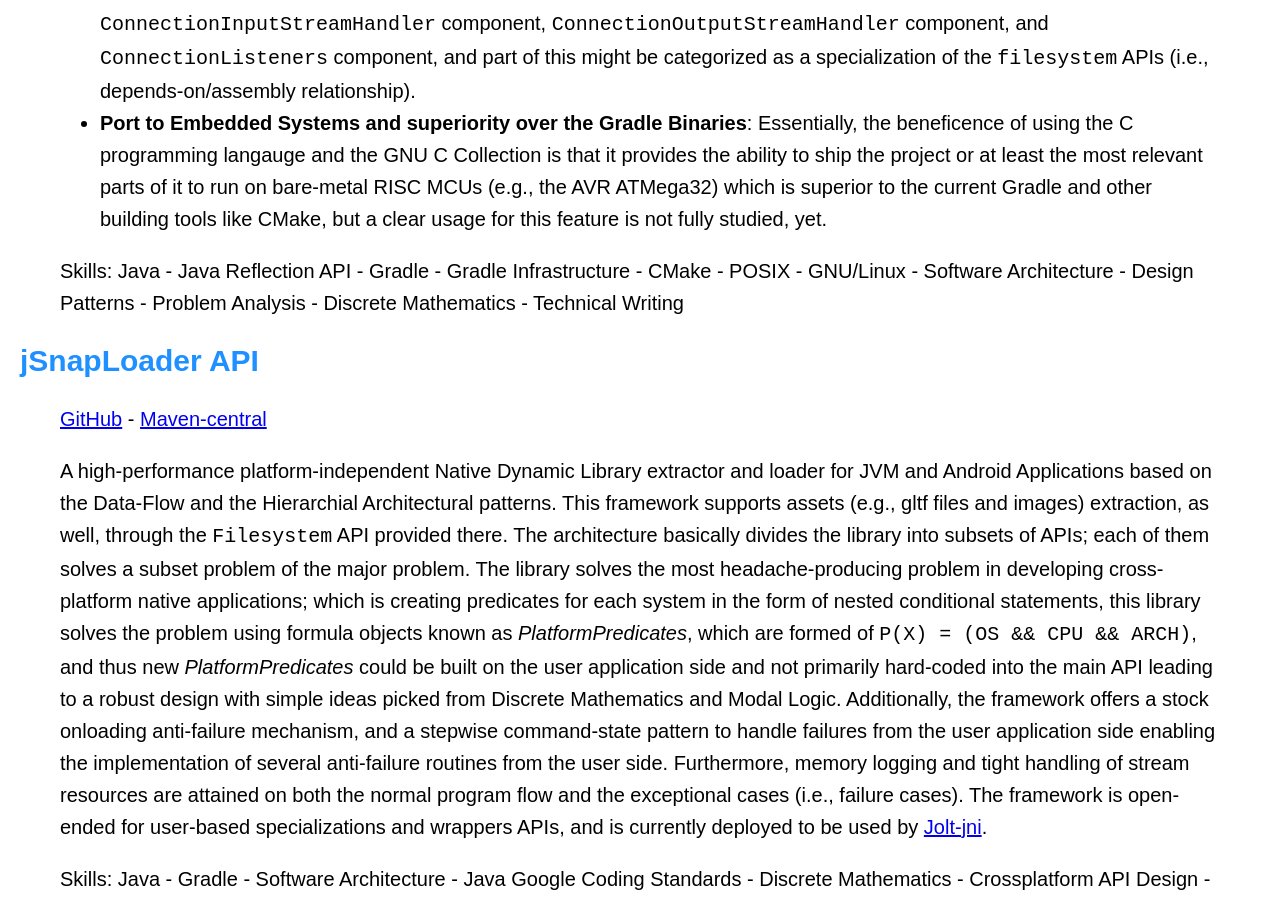
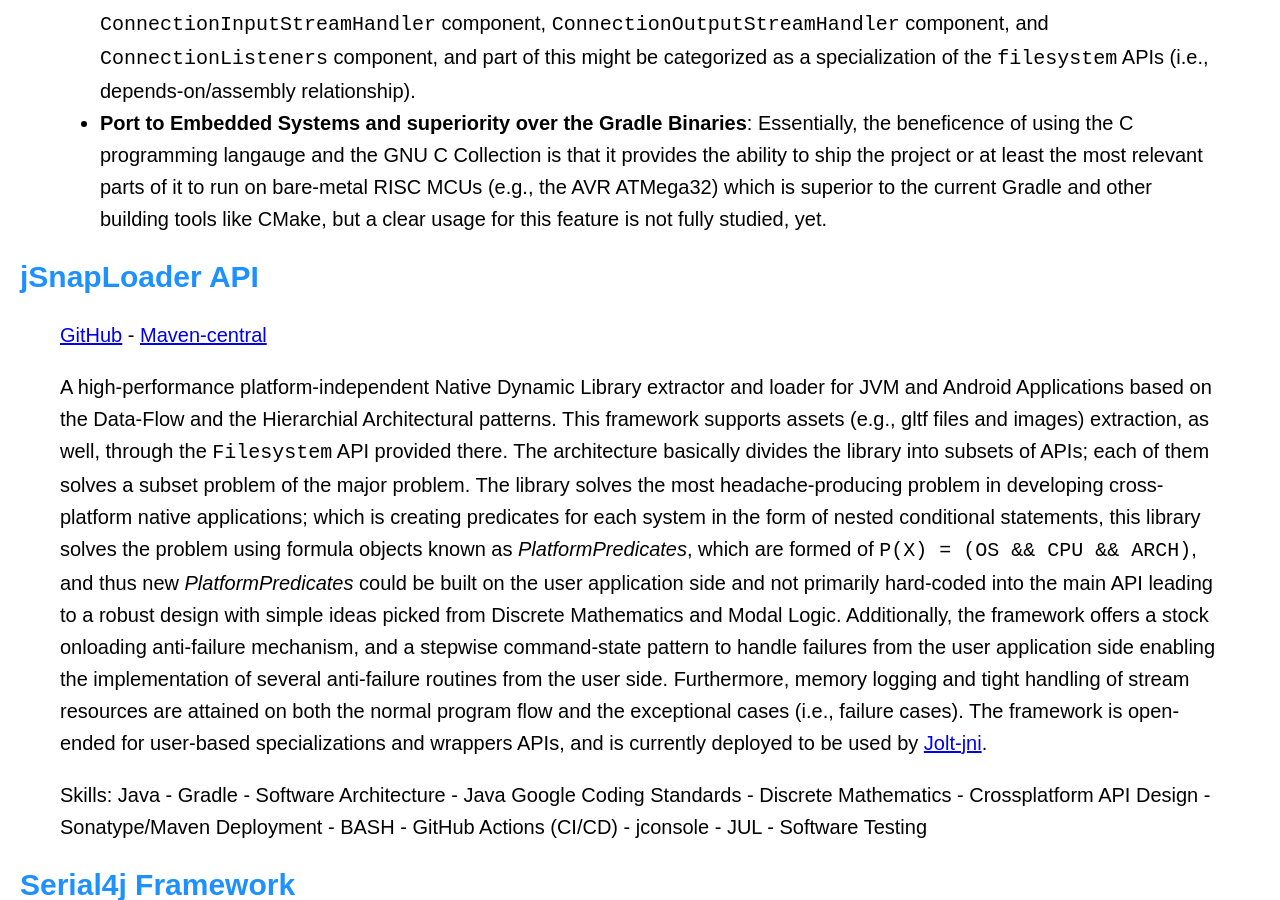
Before and after one commit to pavly-gerges/pavly-gerges, a Jekyll site: the page built from resume/index.md, in a window 1280 px wide and 900 px high, scrolled down 4653 px. Built offline with Jekyll 4.4.1, drawn with Linux system fonts in a browser that asks for light colours; our own code applies the rules of GitHub Pages for plain Markdown files.

Commit message:
Update index.md

```diff
--- a/resume/index.md
+++ b/resume/index.md
@@ -86,7 +86,6 @@ My first exposure to the Gradle team was providing an explanation to [an issue w
 > - **Robust Discrete Architecture**: According to the software ontology involved, the `filesystem` module deals with the primitive filesystems operations and is subdivided internally to a couple of API; `FileGenerator` component, `FileLocator` component, `FileEditor` component, `FileExtractor` component, and `FileUtils` component for extra manipulation, while the `connection-handler` module is devoted to provide the basis for the RESTful APIs, and is basically composed of `ConnectionEstablishmentHandler` component, `ConnectionMonitorHandler` component, `ConnectionInputStreamHandler` component, `ConnectionOutputStreamHandler` component, and `ConnectionListeners` component, and part of this might be categorized as a specialization of the `filesystem` APIs (i.e., depends-on/assembly relationship).
 > - **Port to Embedded Systems and superiority over the Gradle Binaries**: Essentially, the beneficence of using the C programming langauge and the GNU C Collection is that it provides the ability to ship the project or at least the most relevant parts of it to run on bare-metal RISC MCUs (e.g., the AVR ATMega32) which is superior to the current Gradle and other building tools like CMake, but a clear usage for this feature is not fully studied, yet.
 >
-> Skills: Java - Java Reflection API - Gradle - Gradle Infrastructure - CMake - POSIX - GNU/Linux - Software Architecture - Design Patterns - Problem Analysis - Discrete Mathematics - Technical Writing
 
 ## jSnapLoader API
 > [GitHub](https://github.com/Electrostat-Lab/jSnapLoader) - [Maven-central](https://central.sonatype.com/artifact/io.github.electrostat-lab/snaploader)
```
